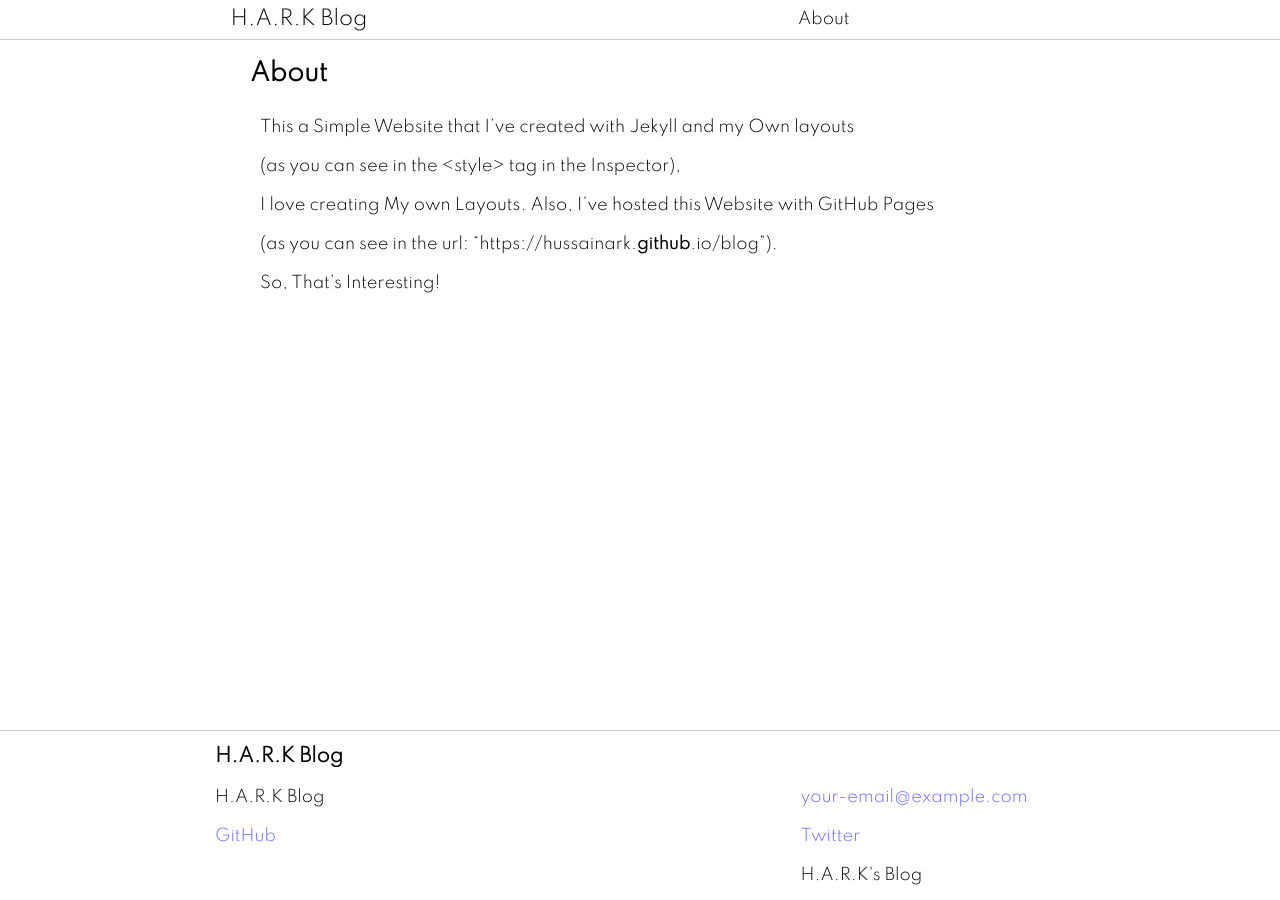
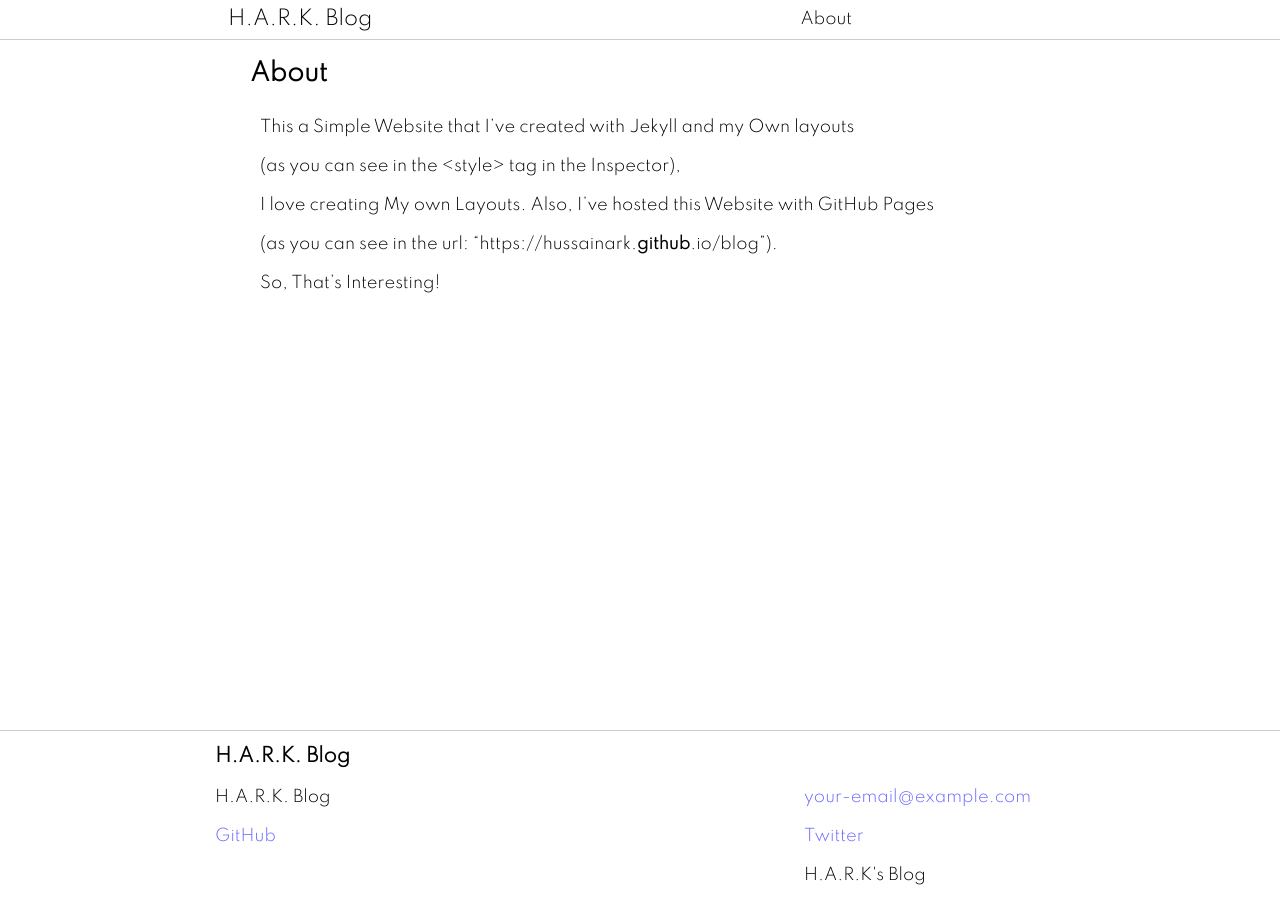
Before and after one commit to HussainARK/blog, a Jekyll site: the page built from about.markdown, in a window 1280 px wide. Built offline with Jekyll 4.4.1, drawn with Linux system fonts in a browser that asks for light colours.

Commit message:
Did Somthing

```diff
--- a/_config.yml
+++ b/_config.yml
@@ -18,7 +18,7 @@
 # You can create any custom variable you would like, and they will be accessible
 # in the templates via {{ site.myvariable }}.
 
-title: "H.A.R.K Blog"
+title: "H.A.R.K. Blog"
 email: your-email@example.com
 description: >- # this means to ignore newlines until "baseurl:"
   H.A.R.K's Blog
```
